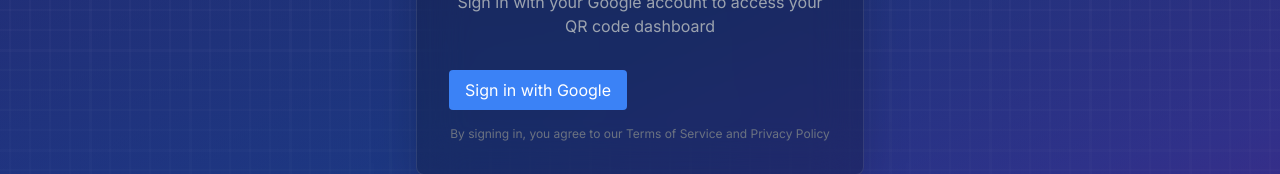
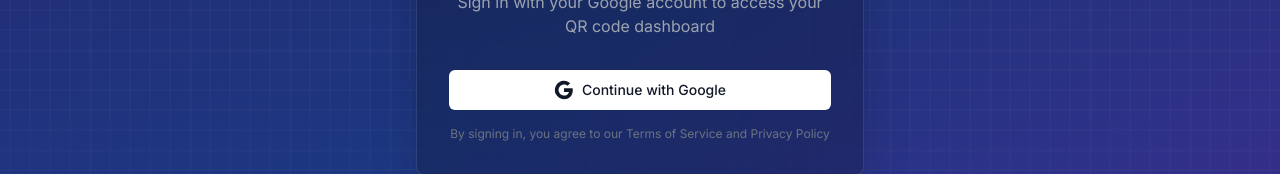
Before and after one commit to mkteagle/teag.me, a Next.js app: page /auth/login in a window 1280 px wide. Shown: the part 400-574 px from the top of the page. Built offline with nearby package versions, Linux system fonts and the light colour scheme; no server answers.

Commit message:
adding signin to apple button

```diff
--- a/components/login-button.tsx
+++ b/components/login-button.tsx
@@ -1,25 +1,31 @@
 "use client";
 
-import { signInWithPopup, GoogleAuthProvider } from "firebase/auth";
+import {
+  signInWithPopup,
+  GoogleAuthProvider,
+  OAuthProvider,
+} from "firebase/auth";
 import { auth } from "@/lib/firebase";
 import { useRouter } from "next/navigation";
 import { useState } from "react";
+import { Button } from "@/components/ui/button";
 
 export default function LoginButton() {
   const router = useRouter();
   const [error, setError] = useState<string | null>(null);
+  const isProduction = process.env.NEXT_PUBLIC_ENV === "production";
 
-  const handleLogin = async () => {
+  const handleLogin = async (provider: "google" | "apple") => {
     try {
       setError(null);
-      const provider = new GoogleAuthProvider();
-      const result = await signInWithPopup(auth, provider);
+      const authProvider =
+        provider === "google"
+          ? new GoogleAuthProvider()
+          : new OAuthProvider("apple.com");
 
-      // Get the ID token
+      const result = await signInWithPopup(auth, authProvider);
       const idToken = await result.user.getIdToken();
-      console.log("Got ID token, sending to backend...");
 
-      // Send to backend
       const response = await fetch("/api/auth/login", {
         method: "POST",
         headers: {
@@ -29,17 +35,12 @@ export default function LoginButton() {
       });
 
       const data = await response.json();
-      console.log("Login response:", data);
 
       if (!response.ok) {
         throw new Error(data.error || "Failed to login");
       }
 
-      // Store the userId in localStorage and log it
-      console.log("Setting userId in localStorage:", data.userId);
       window.localStorage.setItem("userId", data.userId);
-
-      // Force a page reload to ensure AuthProvider picks up the new userId
       window.location.href = "/";
     } catch (error) {
       console.error("Login failed:", error);
@@ -49,13 +50,47 @@ export default function LoginButton() {
 
   return (
     <div className="space-y-4">
-      <button
-        onClick={handleLogin}
-        className="px-4 py-2 bg-blue-500 text-white rounded hover:bg-blue-600"
+      <Button
+        onClick={() => handleLogin("google")}
+        className="w-full flex items-center justify-center gap-2 bg-white hover:bg-gray-100 text-gray-900"
       >
-        Sign in with Google
-      </button>
-      {error && <p className="text-red-500">{error}</p>}
+        <svg className="w-5 h-5" viewBox="0 0 24 24">
+          <path
+            fill="currentColor"
+            d="M22.56 12.25c0-.78-.07-1.53-.2-2.25H12v4.26h5.92c-.26 1.37-1.04 2.53-2.21 3.31v2.77h3.57c2.08-1.92 3.28-4.74 3.28-8.09z"
+          />
+          <path
+            fill="currentColor"
+            d="M12 23c2.97 0 5.46-.98 7.28-2.66l-3.57-2.77c-.98.66-2.23 1.06-3.71 1.06-2.86 0-5.29-1.93-6.16-4.53H2.18v2.84C3.99 20.53 7.7 23 12 23z"
+          />
+          <path
+            fill="currentColor"
+            d="M5.84 14.09c-.22-.66-.35-1.36-.35-2.09s.13-1.43.35-2.09V7.07H2.18C1.43 8.55 1 10.22 1 12s.43 3.45 1.18 4.93l2.85-2.22.81-.62z"
+          />
+          <path
+            fill="currentColor"
+            d="M12 5.38c1.62 0 3.06.56 4.21 1.64l3.15-3.15C17.45 2.09 14.97 1 12 1 7.7 1 3.99 3.47 2.18 7.07l3.66 2.84c.87-2.6 3.3-4.53 6.16-4.53z"
+          />
+        </svg>
+        Continue with Google
+      </Button>
+
+      {isProduction && (
+        <Button
+          onClick={() => handleLogin("apple")}
+          className="w-full flex items-center justify-center gap-2 bg-black hover:bg-gray-900 text-white"
+        >
+          <svg className="w-5 h-5" viewBox="0 0 24 24">
+            <path
+              fill="currentColor"
+              d="M17.05 20.28c-.98.95-2.05.94-3.12.47-1.12-.48-2.14-.48-3.31 0-1.47.62-2.25.44-3.12-.47C3.11 15.46 3.74 8.07 8.42 7.75c1.33.07 2.25.49 3.03.49.77 0 2.22-.59 3.74-.5 1.25.1 2.38.52 3.22 1.33-2.96 1.82-2.47 5.41.62 6.62-.71 1.83-1.66 3.64-2.98 4.59M13 7.5c-.12-2.48 1.95-4.63 4.36-4.75.23 2.58-2.22 4.9-4.36 4.75"
+            />
+          </svg>
+          Continue with Apple
+        </Button>
+      )}
+
+      {error && <p className="text-red-500 text-sm text-center">{error}</p>}
     </div>
   );
 }
```
